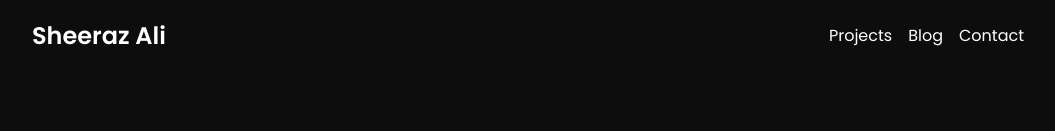
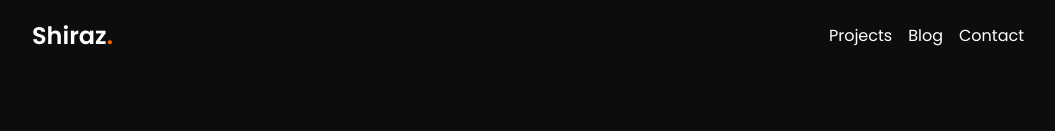
Before and after one commit to Celestial00/Portfolio, a React (Vite) app: page / in a window 1280 px wide. Shown: the top 131 px of the page, without its empty margins (112-1167 px from the left). Built offline with nearby package versions, Linux system fonts and the light colour scheme.

Commit message:
minor upd 3

```diff
--- a/src/components/Navbar.jsx
+++ b/src/components/Navbar.jsx
@@ -7,13 +7,12 @@ export default function Navbar() {
         <Link to={"/"}>
           {" "}
           <h1 className="text-2xl font-semibold hover:text-[#FF6A00] cursor-pointer">
-            Sheeraz Ali
+            Shiraz<span className=" text-[#FF6A00] ">.</span>
           </h1>
         </Link>
       </div>
 
       <div className="flex gap-4 text-md">
-
         <Link className=" hover:text-[#FF6A00]" to="/projects">
           Projects
         </Link>
```
